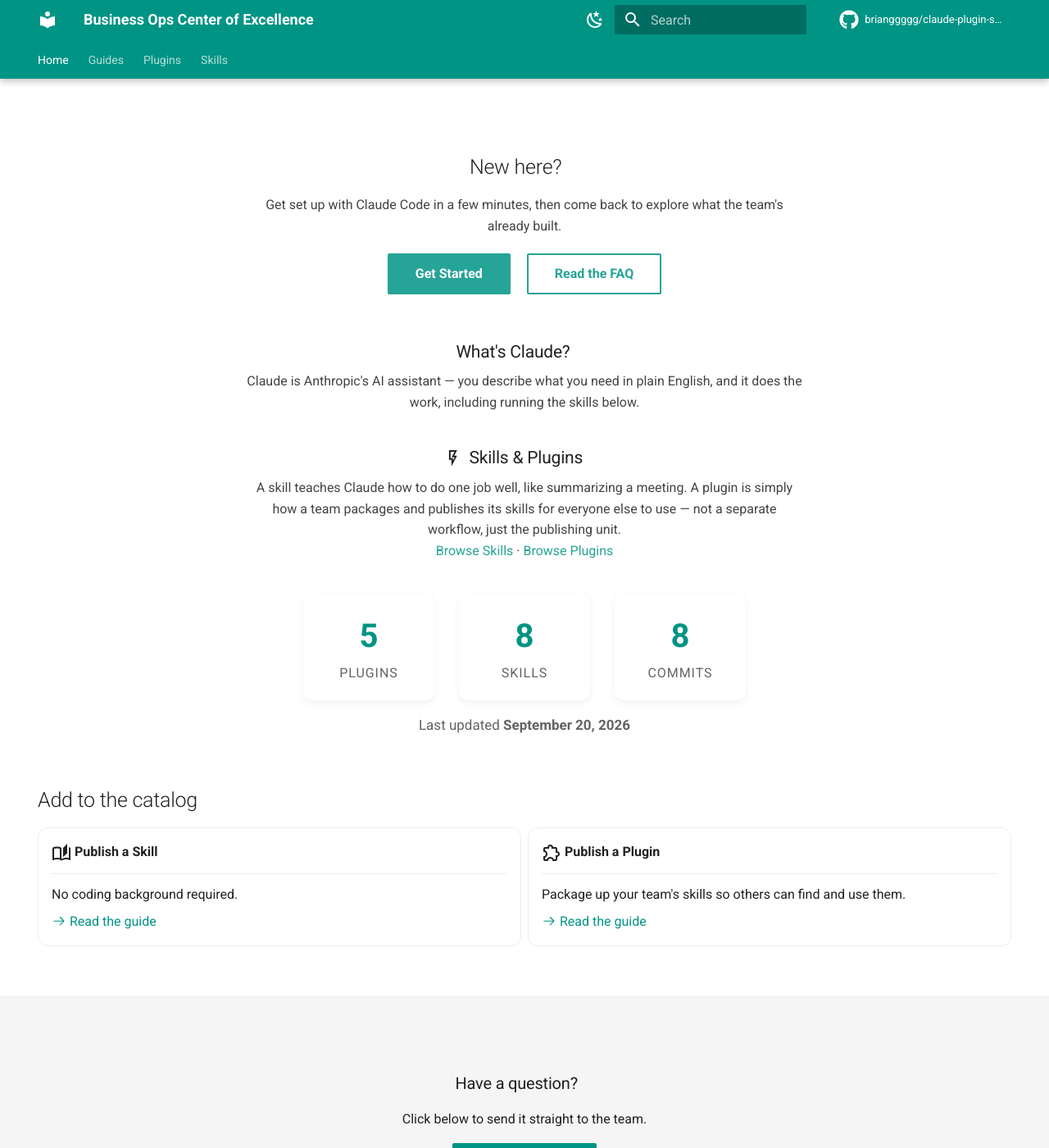
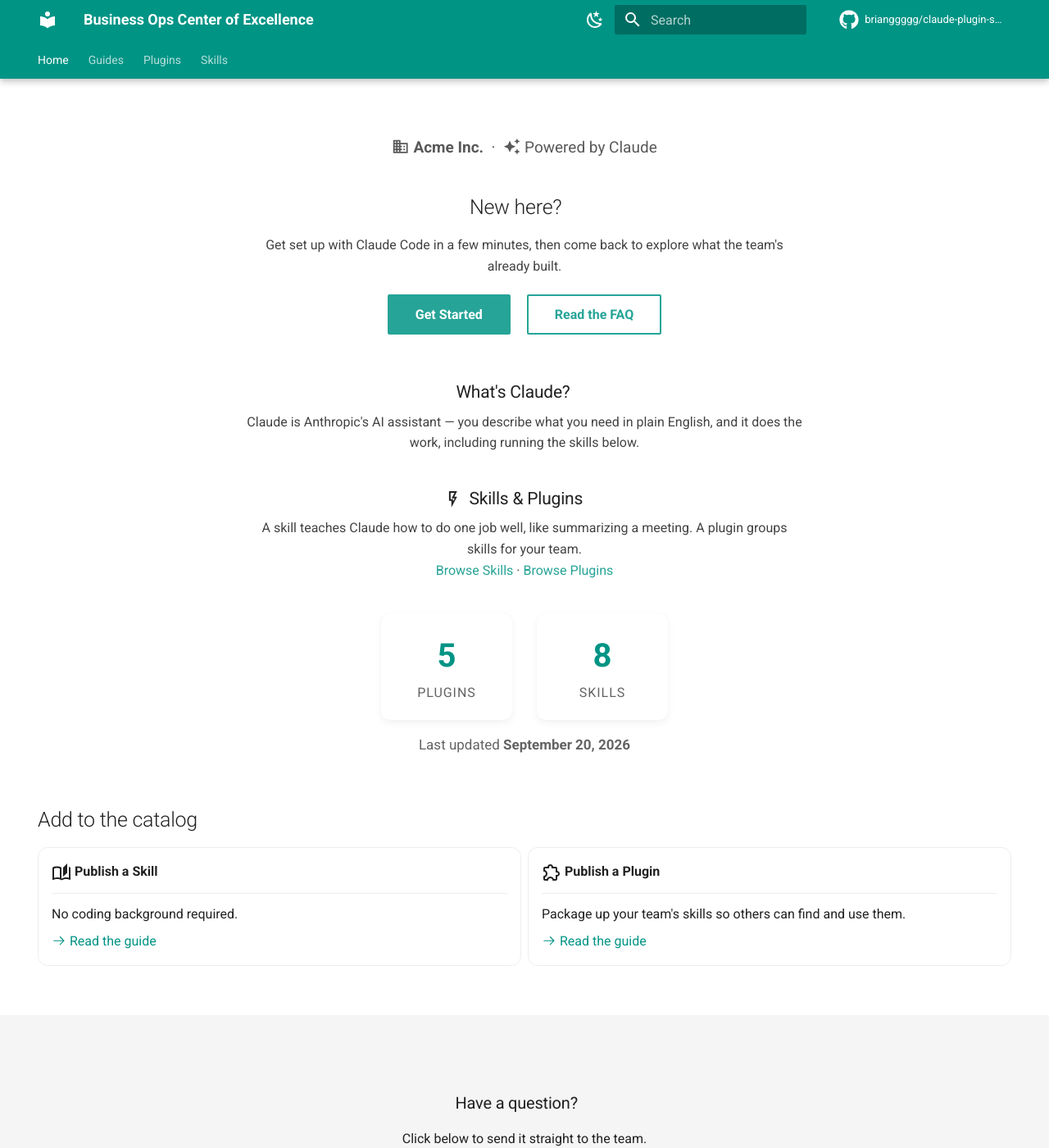
Before and after one commit to brianggggg/claude-plugin-skills-demo, an MkDocs documentation site: the page built from docs/index.md, in a window 1280 px wide and 1400 px high. Shown: the whole window at 82% size. Built offline with MkDocs 1.6.1 and Material for MkDocs 9.7.7, drawn with Linux system fonts in a browser that asks for light colours; comment, search, counter and statistics services are not loaded.

Commit message:
Restore masthead, drop commit count, shorten Skills & Plugins copy
- Brings back the "Acme Inc. · Powered by Claude" masthead that was
  removed last commit.
- Drops the Commits stat card from the homepage inventory — just
  Plugins and Skills now; teams don't need a raw commit count.
- Shortens the Skills & Plugins blurb to two sentences ("A plugin
  groups skills for your team") and aligns the same phrasing across
  the Plugins/Skills catalog page intros for consistency.

Co-Authored-By: Claude Sonnet 5 <noreply@anthropic.com>
Claude-Session: https://claude.ai/code/session_01AHBiNzYpDGT7D67zFppmn6

```diff
--- a/docs/_generated/stats.md
+++ b/docs/_generated/stats.md
@@ -1,6 +1,5 @@
 <div class="stat-strip reveal">
   <a class="stat" href="plugins/"><span class="stat-number" data-target="5">0</span><span class="stat-label">Plugins</span></a>
   <a class="stat" href="skills/"><span class="stat-number" data-target="8">0</span><span class="stat-label">Skills</span></a>
-  <a class="stat" href="activity/"><span class="stat-number" data-target="8">0</span><span class="stat-label">Commits</span></a>
 </div>
 <p class="stat-updated">Last updated <strong>September 20, 2026</strong></p>
--- a/docs/activity.md
+++ b/docs/activity.md
@@ -1,11 +1,12 @@
 # Repository Activity
 
-**Total commits:** 8 · **Contributors:** 1
+**Total commits:** 9 · **Contributors:** 1
 
 ## Recent Commits
 
 | Commit | Author | Date | Message |
 |---|---|---|---|
+| `3099168` | brianjgonza | 2026-09-20 | Correct the plugin/skill model and remove the redundant masthead |
 | `fb72028` | brianjgonza | 2026-09-20 | Replace the visible page title with a small brand masthead |
 | `f719643` | brianjgonza | 2026-09-20 | Drop the hero banner, reorder onboarding first, swap issue CTA for email |
 | `bdaf12c` | brianjgonza | 2026-09-20 | Tighten hero, add Claude lead-in, and link Getting Started/FAQ guides |
@@ -19,6 +20,6 @@
 
 | Name | Commits |
 |---|---|
-| brianjgonza | 8 |
+| brianjgonza | 9 |
 
 [:octicons-arrow-left-24: Back to Home](index.md)
--- a/docs/index.md
+++ b/docs/index.md
@@ -5,6 +5,13 @@ hide:
 ---
 
 # Business Ops Center of Excellence { .visually-hidden }
+
+<!-- Placeholder company name — swap "Acme Inc." for the real one whenever you have it. -->
+<div class="masthead" markdown>
+
+:material-domain: __Acme Inc.__ &nbsp;·&nbsp; :material-creation: Powered by Claude
+
+</div>
 
 <div class="onboarding reveal" markdown>
 
@@ -29,7 +36,7 @@ Claude is Anthropic's AI assistant — you describe what you need in plain Engli
 
 ### :material-flash-outline: Skills & Plugins
 
-A skill teaches Claude how to do one job well, like summarizing a meeting. A plugin is simply how a team packages and publishes its skills for everyone else to use — not a separate workflow, just the publishing unit.
+A skill teaches Claude how to do one job well, like summarizing a meeting. A plugin groups skills for your team.
 
 [Browse Skills](skills/index.md) · [Browse Plugins](plugins/index.md)
 
--- a/docs/plugins/index.md
+++ b/docs/plugins/index.md
@@ -1,6 +1,6 @@
 # Plugins
 
-A plugin is how a team packages and publishes its skills for everyone else to use — not a separate workflow, just the publishing unit. Browse by plugin to see what each team has shared, or see the [Skills catalog](../skills/index.md) to browse by skill instead.
+A plugin groups skills for your team. Browse by plugin here, or see the [Skills catalog](../skills/index.md) to browse by skill instead.
 
 <div class="grid cards" markdown>
 
--- a/docs/skills/index.md
+++ b/docs/skills/index.md
@@ -1,6 +1,6 @@
 # Skills
 
-A skill teaches Claude how to do one job well — like summarizing a meeting or checking an expense against policy. Ask Claude to use one any time; a plugin is just how a team packages and publishes a set of skills together. Browse by skill here, or see the [Plugins catalog](../plugins/index.md) to browse by team instead.
+A skill teaches Claude how to do one job well, like summarizing a meeting. A plugin groups skills for your team. Browse by skill here, or see the [Plugins catalog](../plugins/index.md) to browse by plugin instead.
 
 <div class="grid cards" markdown>
 
--- a/docs/stylesheets/home.css
+++ b/docs/stylesheets/home.css
@@ -7,8 +7,8 @@ html {
 }
 
 /* Screen-reader-only: keeps a real page heading in the accessibility
-   tree / document outline even though the page shows no visible
-   title (the header bar already carries the site name). */
+   tree / document outline even though the page shows a masthead
+   instead of a visible title. */
 .visually-hidden {
   position: absolute;
   width: 1px;
@@ -19,6 +19,14 @@ html {
   clip: rect(0, 0, 0, 0);
   white-space: nowrap;
   border: 0;
+}
+
+/* Masthead: small brand line in place of a page title */
+.masthead {
+  text-align: center;
+  font-size: 0.95rem;
+  opacity: 0.75;
+  margin: 0.5rem 0 1.75rem;
 }
 
 /* Lead-in: short centered blurbs near the top of the page (what's
```
Also changed, not shown: 1 other file.
